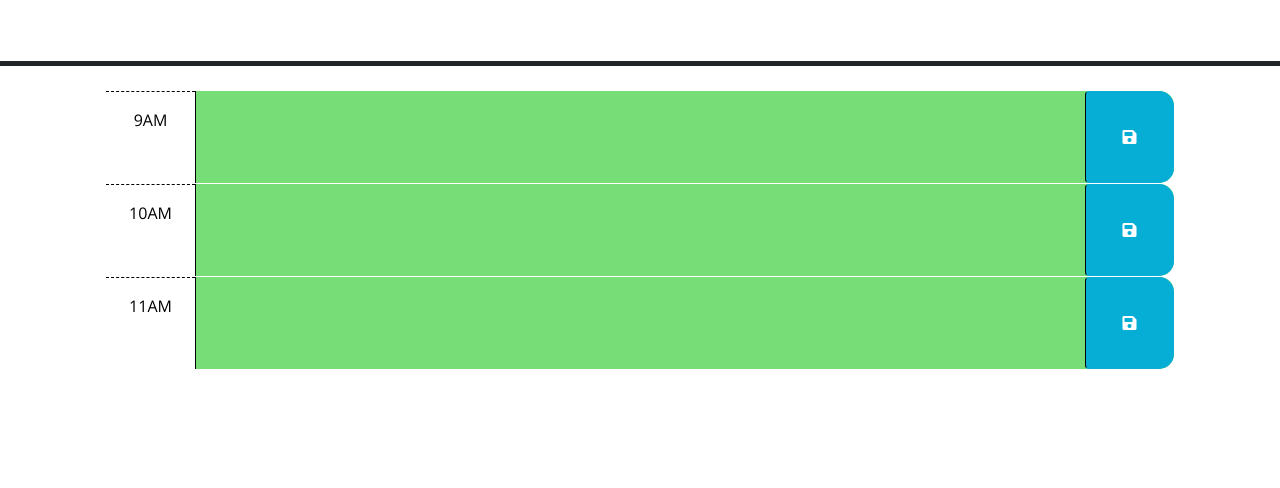
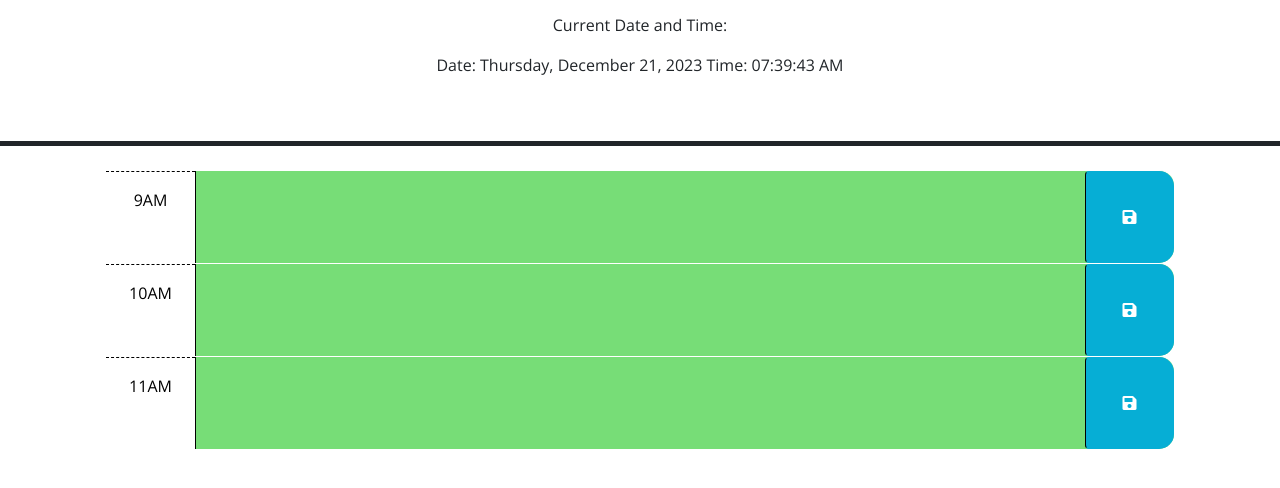
Before and after one commit to darrendoan/Work-Day-Planner, a plain HTML site: page index.html in a window 1280 px wide. Shown: the part 166-654 px from the top of the page. Drawn offline with nearby package versions, Linux system fonts and the light colour scheme.

Commit message:
added time and date

```diff
--- a/index.html
+++ b/index.html
@@ -27,6 +27,8 @@
       <h1 class="display-3">Work Day Scheduler</h1>
       <p class="lead">A simple calendar app for scheduling your work day</p>
       <p id="currentDay" class="lead"></p>
+      <p>Current Date and Time:</p>
+      <p>Date: <span id="date"></span> Time: <span id="time"></span></p>
     </header>
     <div class="container-lg px-5">
       <!-- Use class for "past", "present", and "future" to apply styles to the
```
